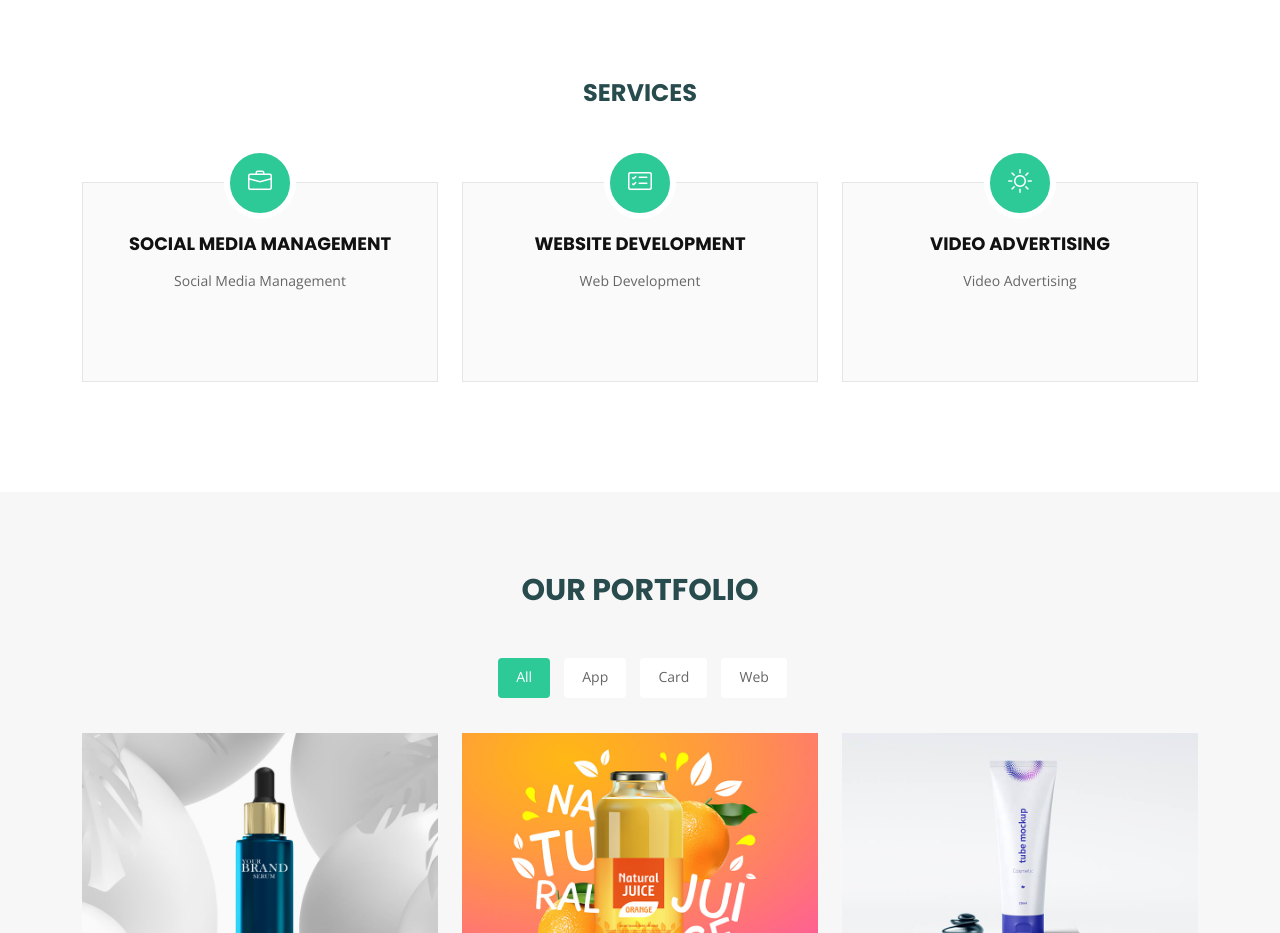
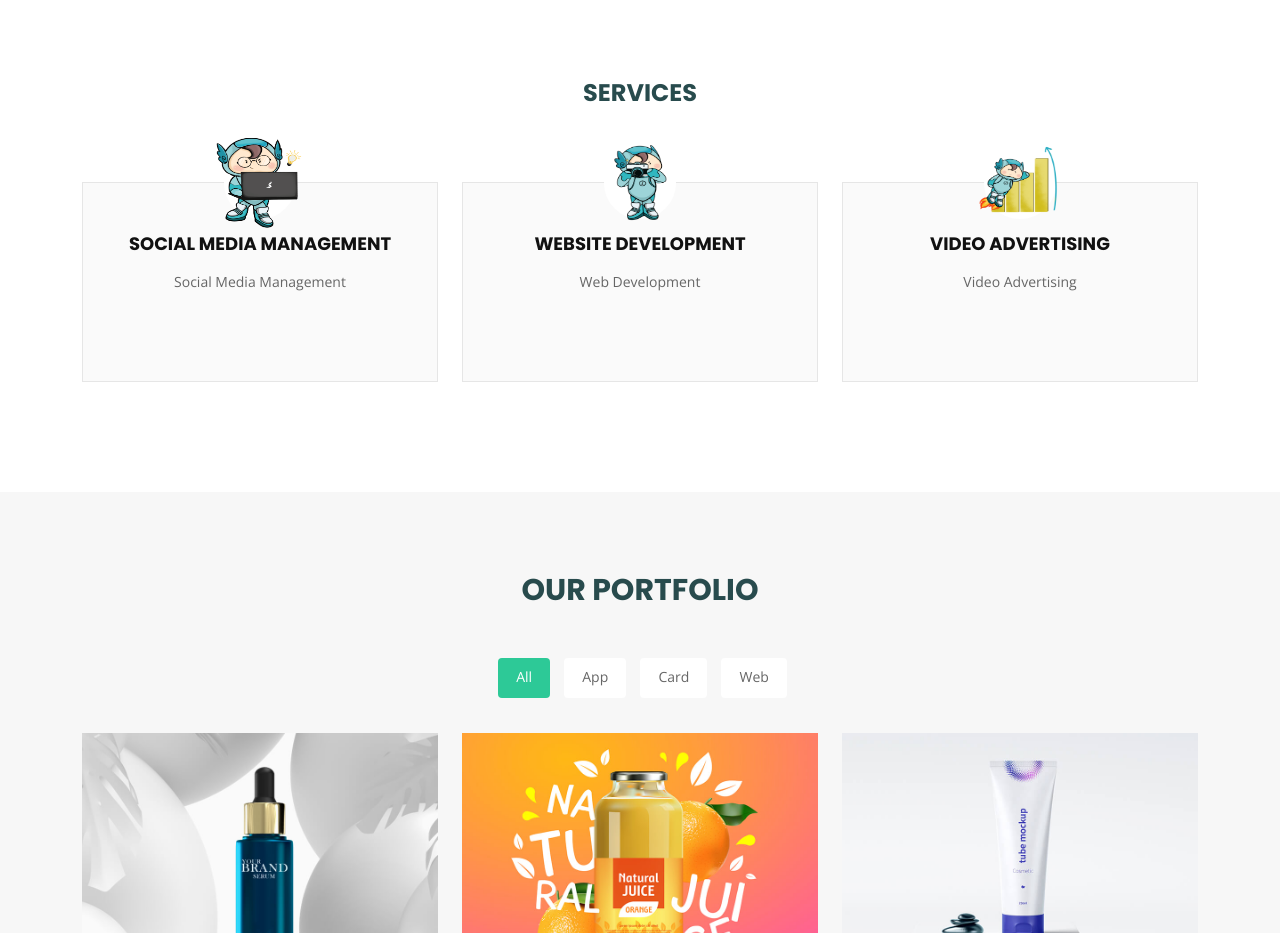
Before and after one commit to hardiprayoga/Website_KIKS, a plain HTML site: page index.html in a window 1280 px wide. Shown: the part 1940-2873 px from the top of the page. Drawn offline with nearby package versions, Linux system fonts and the light colour scheme.

Commit message:
ubah service pake maskot

```diff
--- a/assets/css/style.css
+++ b/assets/css/style.css
@@ -1325,30 +1325,29 @@ section {
   text-align: center;
   width: 72px;
   height: 72px;
-  background: #2dc997;
+  background: #ffffff;
 }
 
 #services .icon a {
   display: inline-block;
 }
 
-#services .icon i {
-  color: #fff;
-  font-size: 24px;
-  line-height: 0;
+#services .icon img {
+  width: 100px; /* Sesuaikan ukuran gambar sesuai kebutuhan */
+  height: 100px; /* Sesuaikan ukuran gambar sesuai kebutuhan */
 }
 
 #services .box:hover .icon {
   background: #fff;
-  border: 2px solid #2dc997;
-}
-
-#services .box:hover .icon i {
-  color: #2dc997;
-}
-
-#services .box:hover .icon a {
-  color: #2dc997;
+  /* border: 2px solid #3fe2ff; */
+}
+
+#services .box:hover .icon img {
+  filter: invert(38%) sepia(82%) saturate(5707%) hue-rotate(182deg) brightness(87%) contrast(92%); /* Efek hover gambar */
+}
+
+#services .box:hover .title a {
+  color: #3fe2ff;
 }
 
 #services .title {
--- a/index.html
+++ b/index.html
@@ -141,19 +141,25 @@
         <div class="row">
           <div class="col-lg-4 col-md-6" data-aos="zoom-in">
             <div class="box">
-              <div class="icon"><a href=""><i class="bi bi-briefcase"></i></a></div>
+              <div class="icon"><a href=""><img src="assets/img/kiks/m1.png" alt="Social Media Management"></a></div>
               <h4 class="title"><a href="social_media_management.html">Social Media Management</a></h4>
               <p class="description">Social Media Management</p>
             </div>
           </div>
           <div class="col-lg-4 col-md-6" data-aos="zoom-in">
             <div class="box">
-              <div class="icon"><a href=""><i class="bi bi-card-checklist"></i></a></div>
+              <div class="icon"><a href=""><img src="assets/img/kiks/m2.png" alt="Website Development"></a></div>
               <h4 class="title"><a href="design_and_website_development.html">Website Development</a></h4>
               <p class="description">Web Development</p>
             </div>
           </div>
-          <!-- <div class="col-lg-4 col-md-6" data-aos="zoom-in">
+          <div class="col-lg-4 col-md-6" data-aos="zoom-in">
+            <div class="box">
+              <div class="icon"><a href=""><img src="assets/img/kiks/m3.png" alt="Video Advertising"></a></div>
+              <h4 class="title"><a href="video_advertising.html">Video Advertising</a></h4>
+              <p class="description">Video Advertising</p>
+            </div>
+                      <!-- <div class="col-lg-4 col-md-6" data-aos="zoom-in">
             <div class="box">
               <div class="icon"><a href=""><i class="bi bi-bar-chart"></i></a></div>
               <h4 class="title"><a href="product_photography.html">Product Photography</a></h4>
@@ -168,12 +174,6 @@
               <p class="description">Product Design</p>
             </div>
           </div> -->
-          <div class="col-lg-4 col-md-6" data-aos="zoom-in">
-            <div class="box">
-              <div class="icon"><a href=""><i class="bi bi-brightness-high"></i></a></div>
-              <h4 class="title"><a href="video_advertising.html">Video Advertising</a></h4>
-              <p class="description">Video Advertising</p>
-            </div>
           </div>
 
       </div>
```
Also changed, not shown: assets/img/kiks/m1.png (added), assets/img/kiks/m2.png (added), assets/img/kiks/m3.png (added).
